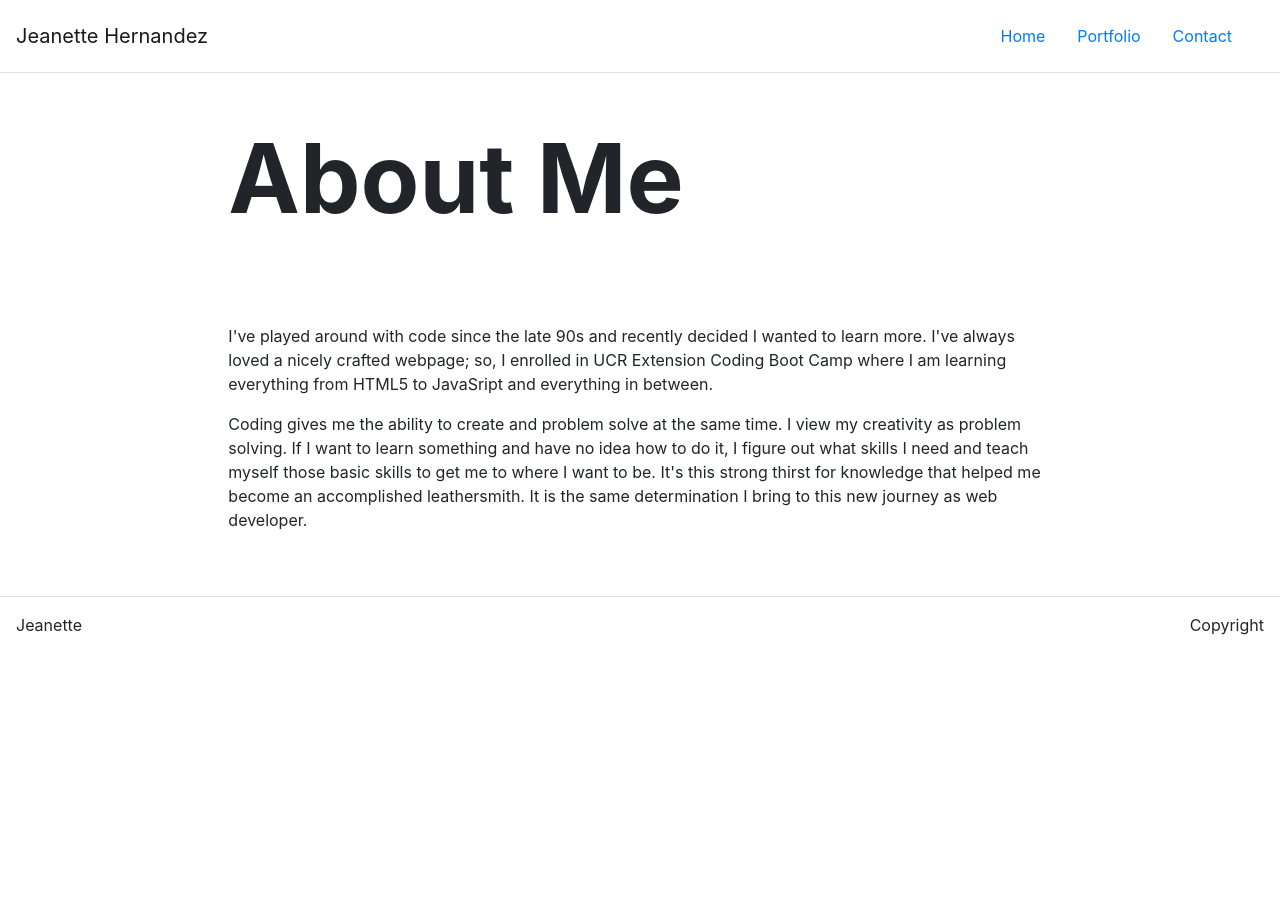
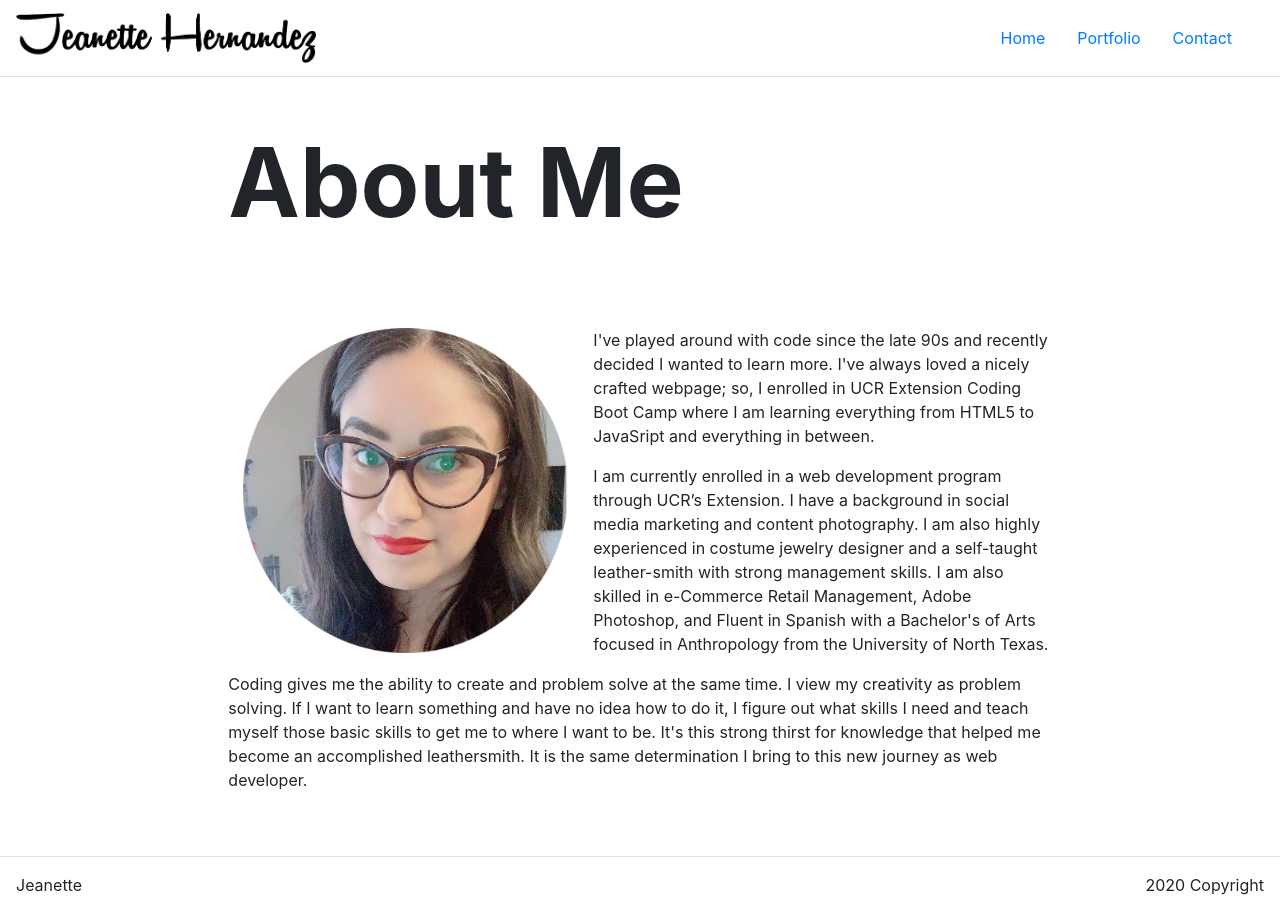
Before and after one commit to jeanhern81/React_Portfolio, a React (Create React App) app: page / in a window 1280 px wide. Before the commit the page ends 800 px from the top, so only its background shows below. Built offline with nearby package versions, Linux system fonts and the light colour scheme.

Commit message:
added styling image to oversite

```diff
--- a/src/App.js
+++ b/src/App.js
@@ -6,11 +6,14 @@ import Container from 'react-bootstrap/Container';
 import Navbar from 'react-bootstrap/Navbar';
 import Nav from 'react-bootstrap/Navbar';
 import './App.css';
+import Image from 'react-bootstrap/Image';
 
 import Footer from './components/Footer';
 import HomePage from './pages/HomePage';
 import PortfolioPage from './pages/PortfolioPage';
 import ContactPage from './pages/ContactPage';
+
+
 
 
 class App extends React.Component {
@@ -49,7 +52,7 @@ class App extends React.Component {
         <Container className='p-0' fluid={true}>
 
           <Navbar className='border-bottom' bg='transparent' expand='lg'>
-            <Navbar.Brand>Jeanette Hernandez</Navbar.Brand>
+            <Navbar.Brand><Image src={require('../src/assets/images/fontImage/jeanettehernandez.png' )} style={{width: 300 }} alt='Jeanette Hernandez'  /></Navbar.Brand>
 
             <Navbar.Toggle className='border-0' aria-controls='navbar-toggle' />
             <Navbar.Collapse id='navbar-toggle'>
--- a/src/components/Content.js
+++ b/src/components/Content.js
@@ -1,3 +1,4 @@
+
 import React from 'react'
 import Container from 'react-bootstrap/Container';
 import Row from 'react-bootstrap/Row';
--- a/src/components/Footer.js
+++ b/src/components/Footer.js
@@ -7,15 +7,17 @@ function Footer() {
     return (
         <footer className='mt-5'>
             <Container fluid={true}>
-                <Row className='border-top justify-content-between p-3'>
+                <Row className='border-top justify-content-between p-3'fixed='bottom'>
                     <Col className='p-0' md={3} sm={12}>
                         Jeanette
                     </Col>
                     <Col className='p-0 d-flex justify-content-end' md={3}>
-                    Copyright
+                    2020 Copyright
                     </Col>
                 </Row>
             </Container>
+
+
 
         </footer>
     )
--- a/src/index.css
+++ b/src/index.css
@@ -59,3 +59,7 @@ code {
   color: #ee6352;
   padding: 10px 15px;
 }
+
+#me {
+  padding-right: 25px;
+}
--- a/src/pages/HomePage.js
+++ b/src/pages/HomePage.js
@@ -1,17 +1,39 @@
 import React from 'react';
 import Hero from '../components/Hero';
 import Content from '../components/Content';
+import Col from 'react-bootstrap/Col';
+import Image from 'react-bootstrap/Image';
+
+
+
+
+
 
 function HomePage(props) {
     return (
         <div>
         <Hero title={props.title} />
+
+
+
+
         <Content>
+        <Col xs={6} md={4} ><Image src={require('../assets/images/jeanette.png' ) } style={{width: 350, float:'left' }} id='me' alt='Jeanette Hernandez'  /></Col>
+
         <p>I've played around with code since the late 90s and recently decided I wanted to learn more. I've always loved a nicely crafted webpage; so, I enrolled in UCR Extension Coding Boot Camp where I am learning everything from HTML5 to JavaSript and everything in between.</p>
+        <p>
+        I am currently enrolled in a web development program through UCR’s Extension. I have a background in social media marketing and content photography. I am also highly experienced in costume jewelry designer and a self-taught leather-smith with strong management skills. I am also skilled in e-Commerce Retail Management, Adobe Photoshop, and Fluent in Spanish with a Bachelor's of Arts focused in Anthropology from the University of North Texas.
+        </p>
         <p>Coding gives me the ability to create and problem solve at the same time. I view my creativity as problem solving. If I want to learn something and have no idea how to do it, I figure out what skills I need and teach myself those basic skills to get me to where I want to be. It's this strong thirst for knowledge that helped me become an accomplished leathersmith. It is the same determination I bring to this new journey as web developer.</p>
         </Content>
         </div>
 
-    )
+
+
+
+
+
+
+    );
 }
 export default HomePage;
```
Also changed, not shown: src/assets/images/jeanette.png (added), 1 other file (tests, documents, lock files or other folders).
